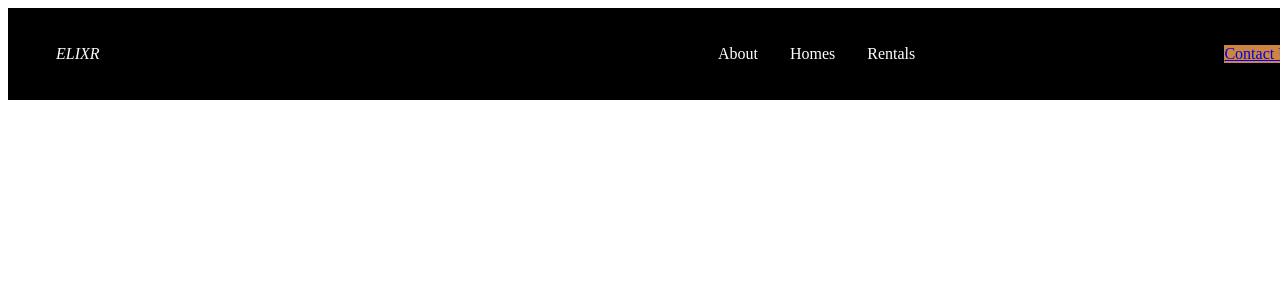
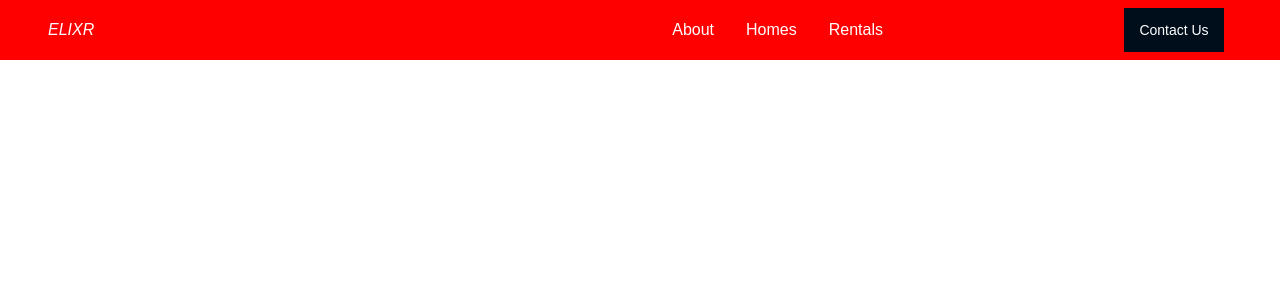
Before and after one commit to dazzoc/real-estate, a React (Create React App) app: page / in a window 1280 px wide. Shown: the top 300 px of the page. Built offline with nearby package versions, Linux system fonts and the light colour scheme.

Commit message:
wip: navbar

```diff
--- a/src/App.js
+++ b/src/App.js
@@ -1,9 +1,11 @@
 import Navbar from './components/Navbar';
 import './App.css';
+import GlobalStyle from './globalStyles';
 
 function App() {
   return (
     <>
+      <GlobalStyle />
       <Navbar />
     </>
   );
--- a/src/components/Button.js
+++ b/src/components/Button.js
@@ -3,4 +3,22 @@
 
 export const Button = styled(Link)`
     background: ${({ primary }) => (primary ? '#000D1A' : '#CD853F')};
-`
+    white-space: nowrap;
+    outline: none;
+    border: none;
+    min-width: 100px;
+    max-width: 100px;
+    cursor: pointer;
+    text-decoration: none;
+    transition: 0.3s;
+    display: flex;
+    justify-content: center;
+    align-items: center;
+    padding: ${({ big }) => (big ? '16px 40px' : '14px 24px')};
+    color: ${({ primary }) => (primary ? '#fff' : '#000d1a')};
+    font-size: ${({ big }) => (big ? '20px' : '14px')};
+
+    &:hover {
+        transform: translateY(-2px);
+    }
+`;
--- a/src/components/Navbar.js
+++ b/src/components/Navbar.js
@@ -14,7 +14,7 @@
     position: fixed;
     width: 100%;
     height: 60px;
-    background: #000;
+    background: red;
 `;
 
 const NavLink = css`
@@ -39,6 +39,7 @@
 const NavMenu = styled.div`
     display: flex;
     align-items: center;
+    margin-right: -48px;
 `;
 
 const NavMenuLinks = styled(Link)`
@@ -64,7 +65,7 @@
             ))}
         </NavMenu>
         <NavBtn>
-            <Button to='/contact'>Contact Us</Button>
+            <Button to='/contact' primary='true' >Contact Us</Button>
         </NavBtn>
     </Nav>
   )
--- /dev/null
+++ b/src/globalStyles.js
@@ -0,0 +1,16 @@
+import { createGlobalStyle } from "styled-components";
+
+const GlobalStyle = createGlobalStyle`
+    * {
+        margin: 0;
+        padding: 0;
+        box-sizing: border-box;
+        font-family: 'Montserrat', sans-serif;
+    }
+
+    html, body {
+        overflow-x: hidden;
+    }
+`;
+
+export default GlobalStyle;
```
